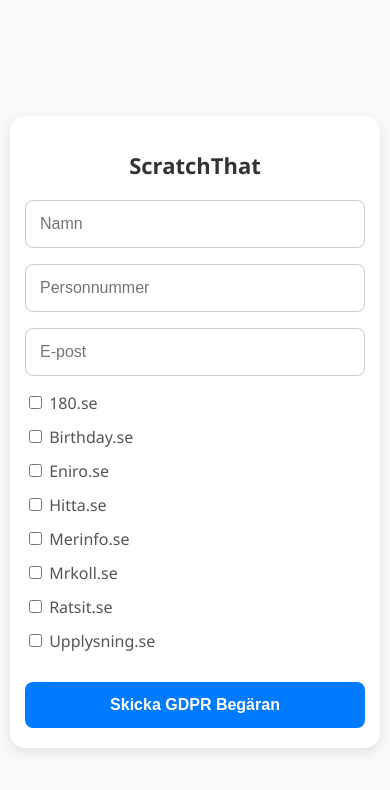
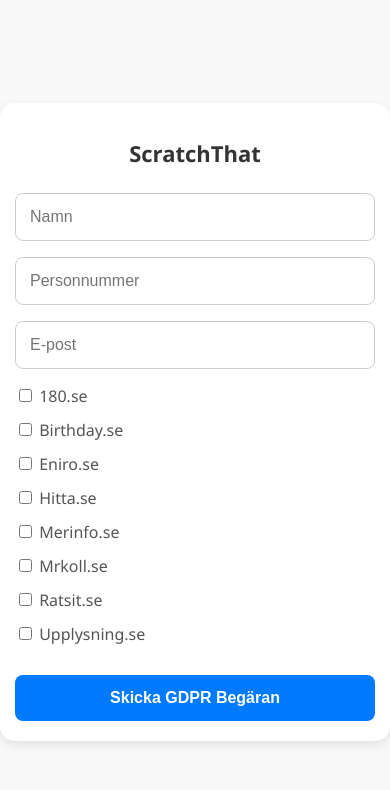
Before and after one commit to MusaeM/ScratchThat, a plain HTML site: page frontend/index.html in a window 390 px wide. Drawn offline with Linux system fonts and the light colour scheme.

Commit message:
Fix Frontend style padding for mobile

```diff
--- a/frontend/style.css
+++ b/frontend/style.css
@@ -1,4 +1,4 @@
-/* Bas för hela sidan */
+/* Grundinställningar */
 body {
     background-color: #f9f9f9;
     font-family: 'Segoe UI', Tahoma, Geneva, Verdana, sans-serif;
@@ -7,10 +7,10 @@
     align-items: center;
     min-height: 100vh;
     margin: 0;
-    padding: 10px; /* Mindre padding på mobiler */
+    padding: 10px;
 }
 
-/* Formulärcontainer */
+/* Containern för formuläret */
 .container {
     background: #ffffff;
     padding: 25px 20px;
@@ -25,10 +25,10 @@
 h1 {
     color: #333;
     font-size: 24px;
-    margin-bottom: 20px;
+    margin-bottom: 25px;
 }
 
-/* Inputs för text och email */
+/* Inputs (text, email) */
 input[type="text"],
 input[type="email"] {
     width: 100%;
@@ -40,13 +40,12 @@
     box-sizing: border-box;
 }
 
-/* Checkbox-sektionen */
+/* Checkboxar och etiketter */
 .checkboxes {
     text-align: left;
     margin-bottom: 20px;
 }
 
-/* Checkbox-etiketter */
 label {
     display: block;
     margin-bottom: 12px;
@@ -54,7 +53,7 @@
     color: #555;
 }
 
-/* Skicka-knappen */
+/* Skicka-knapp */
 button {
     width: 100%;
     background-color: #007bff;
@@ -82,10 +81,20 @@
     color: #333;
 }
 
-/* Extra mobiljusteringar */
+/* Mobilanpassning */
 @media (max-width: 500px) {
+    body {
+        padding: 0; /* Inget extra utrymme på sidorna */
+    }
+
     .container {
-        padding: 20px 15px; /* Mindre padding på små skärmar */
+        width: 95%;
+        max-width: none; /* Tillåter hela 95% av skärmen på mobil */
+        padding: 20px 15px; /* Lite mindre padding inuti */
+    }
+
+    h1 {
+        font-size: 22px;
     }
 
     input[type="text"],
@@ -93,8 +102,4 @@
     button {
         font-size: 16px;
     }
-
-    h1 {
-        font-size: 22px;
-    }
 }
```
